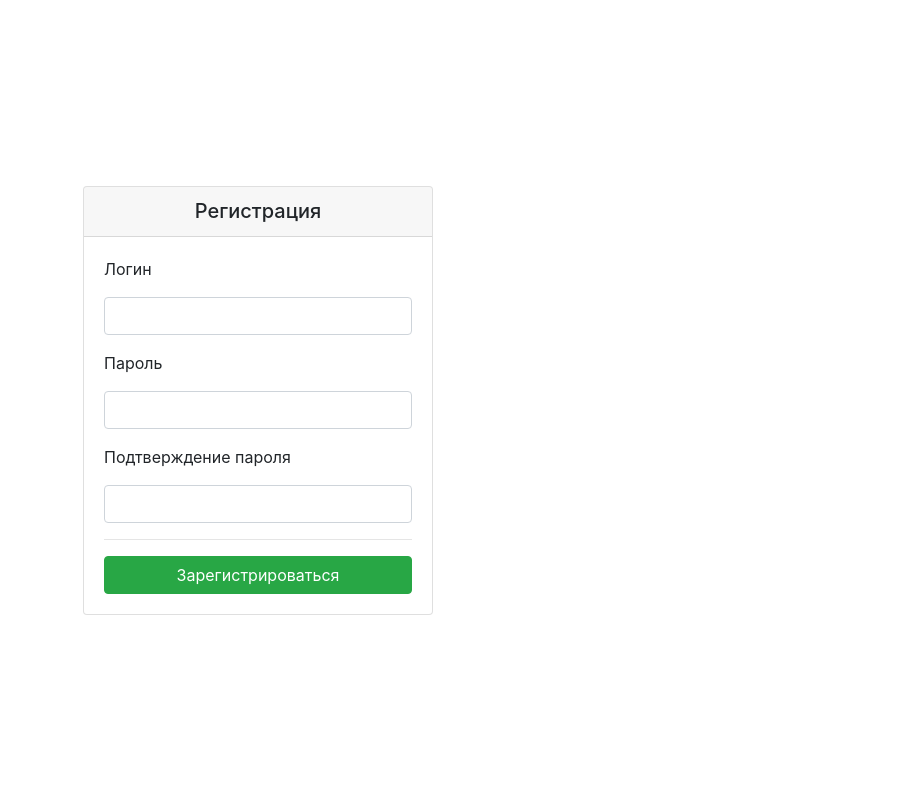
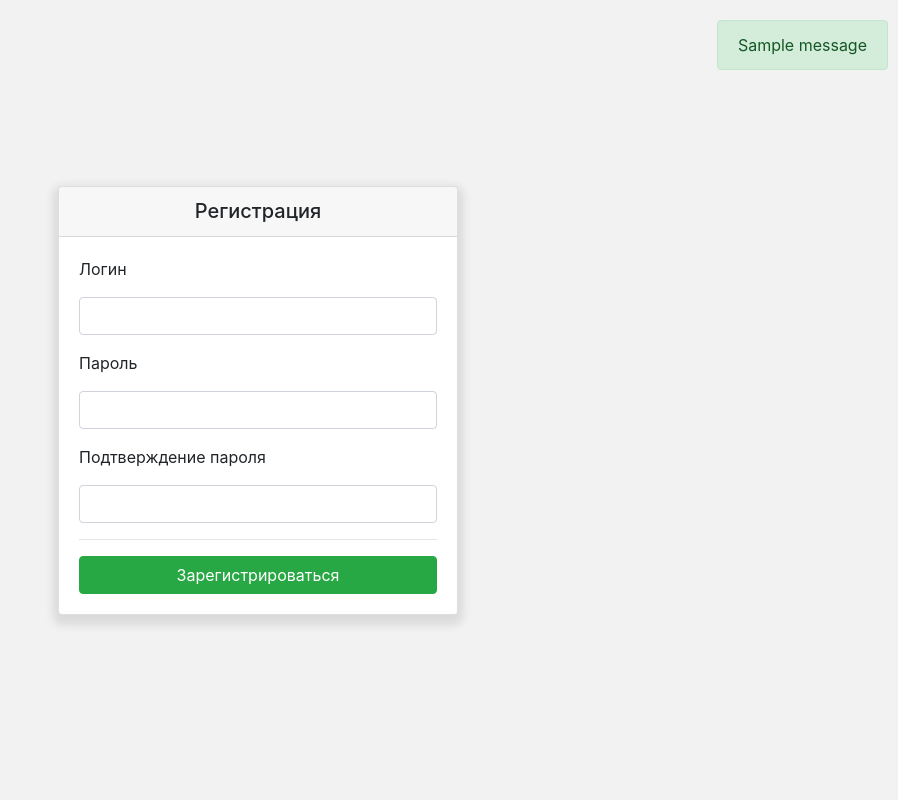
Before and after one commit to rorik302/AutoBlog, a Flask app: page /auth/registration in a window 1280 px wide. Shown: the whole page, without its empty margins (382-1280 px from the left). Run offline with Flask 2, Linux system fonts and the light colour scheme; one stand-in notice (Sample message) is shown; some libraries are stand-ins or nearby versions.

Commit message:
refactoring

```diff
--- a/app.py
+++ b/app.py
@@ -29,9 +29,7 @@ def load_user(user_id):
 @app.route("/", endpoint="main")
 def main():
     posts = Session.query(Post).order_by(Post.created)
-    for post in posts:
-        print(post.image)
-    return render_template("index.html", posts=posts, images_dir=IMAGES_DIR)
+    return render_template("index.html", posts=posts)
 
 
 @app.teardown_request
--- a/forms/auth.py
+++ b/forms/auth.py
@@ -1,14 +1,14 @@
 from flask_wtf import FlaskForm
 from wtforms import StringField, PasswordField
-from wtforms.validators import DataRequired
+from wtforms.validators import InputRequired
 
 from models import User
 from models.db import Session
 
 
 class AuthForm(FlaskForm):
-    username = StringField("Логин", validators=[DataRequired()])
-    password = PasswordField("Пароль", validators=[DataRequired()])
+    username = StringField("Логин", validators=[InputRequired()])
+    password = PasswordField("Пароль", validators=[InputRequired()])
 
 
 class LoginForm(AuthForm):
@@ -28,7 +28,7 @@ class LoginForm(AuthForm):
 
 
 class RegistrationForm(AuthForm):
-    confirm = PasswordField("Подтверждение пароля", validators=[DataRequired()])
+    confirm = PasswordField("Подтверждение пароля", validators=[InputRequired()])
 
     def validate_username(self, field):
         if len(field.data) < 6:
--- a/models/post.py
+++ b/models/post.py
@@ -10,14 +10,14 @@ from models.base import Base
 class Post(Base):
     title = Column(String, nullable=False)
     text = Column(Text, nullable=False)
-    image = Column(String)
+    image_url = Column(String)
     user_id = Column(Integer, ForeignKey(User.id), nullable=False)
     user = relationship(User)
     created = Column(DateTime, default=datetime.now())
 
 
-    def __init__(self, title, text, image, user_id):
+    def __init__(self, title, text, image_url, user_id):
         self.title = title
         self.text = text
-        self.image = image
+        self.image_url = image_url
         self.user_id = user_id
--- /dev/null
+++ b/static/css/alerts.css
@@ -0,0 +1,10 @@
+.alerts-container {
+  position: absolute;
+  top: 20px;
+  right: 10px;
+}
+.alerts-container .alert {
+  list-style: none;
+}
+
+/*# sourceMappingURL=alerts.css.map */
--- /dev/null
+++ b/static/css/app.css
@@ -0,0 +1,5 @@
+body {
+  background-color: rgba(0, 0, 0, 0.05);
+}
+
+/*# sourceMappingURL=app.css.map */
--- a/static/css/auth.css
+++ b/static/css/auth.css
@@ -1,9 +1,12 @@
 .auth-container {
-    height: 100vh;
-    display: flex;
-    justify-content: center;
-    align-items: center;
+  height: 100vh;
+  display: flex;
+  background-color: rgba(0, 0, 0, 0.05);
 }
-.auth-card {
-    min-width: 350px;
+.auth-container .auth-card {
+  margin: auto;
+  min-width: 400px;
+  box-shadow: 0 5px 10px 5px rgba(0, 0, 0, 0.1);
 }
+
+/*# sourceMappingURL=auth.css.map */
--- /dev/null
+++ b/static/scss/alerts.scss
@@ -0,0 +1,8 @@
+.alerts-container {
+  position: absolute;
+  top: 20px;
+  right: 10px;
+  .alert {
+    list-style: none;
+  }
+}
--- /dev/null
+++ b/static/scss/app.scss
@@ -0,0 +1,3 @@
+body {
+  background-color: rgba(0, 0, 0, .05);
+}
--- /dev/null
+++ b/static/scss/auth.scss
@@ -0,0 +1,10 @@
+.auth-container {
+  height: 100vh;
+  display: flex;
+  background-color: rgba(0, 0, 0, .05);
+  .auth-card {
+    margin: auto;
+    min-width: 400px;
+    box-shadow: 0 5px 10px 5px rgba(0, 0, 0, .1);
+  }
+}
--- a/templates/auth/base.html
+++ b/templates/auth/base.html
@@ -7,9 +7,21 @@
     <meta http-equiv="X-UA-Compatible" content="ie=edge">
     <link rel="stylesheet" href="{{ url_for('static', filename='css/bootstrap.min.css') }}">
     <link rel="stylesheet" href="{{ url_for('static', filename='css/auth.css') }}">
+    <link rel="stylesheet" href="{{ url_for('static', filename='css/alerts.css') }}">
     <title>{% block title %}{% endblock %}</title>
 </head>
 <body>
+
+{% with messages = get_flashed_messages(with_categories=true) %}
+    {% if messages %}
+        <ul class="alerts-container">
+            {% for category, message in messages %}
+                <li class="alert alert-{{ category }}">{{ message }}</li>
+            {% endfor %}
+        </ul>
+    {% endif %}
+{% endwith %}
+
 <div class="auth-container">
     <div class="card auth-card">
         <div class="card-header text-center">{% block header %}{% endblock %}</div>
--- a/templates/base.html
+++ b/templates/base.html
@@ -6,6 +6,7 @@
           content="width=device-width, user-scalable=no, initial-scale=1.0, maximum-scale=1.0, minimum-scale=1.0">
     <meta http-equiv="X-UA-Compatible" content="ie=edge">
     <link rel="stylesheet" href="{{ url_for('static', filename='css/bootstrap.min.css') }}">
+    <link rel="stylesheet" href="{{ url_for('static', filename='css/app.css') }}">
     {% block css %}{% endblock %}
     <title>{% block title %}Автоблог - Все посты{% endblock %}</title>
 </head>
--- a/templates/posts/post_create.html
+++ b/templates/posts/post_create.html
@@ -5,7 +5,7 @@
 {% block body %}
     <div class="card">
         <div class="card-body">
-            <form method="post" action="{{ url_for('posts_app.create') }}" enctype="multipart/form-data">
+            <form method="post" action="{% block form_action %}{{ url_for('posts_app.create') }}{% endblock %}" enctype="multipart/form-data">
                 {{ form.csrf_token }}
                 {% for field in form if field.name != 'csrf_token' %}
                     <div class="form-group">
--- /dev/null
+++ b/templates/posts/post_update.html
@@ -0,0 +1,3 @@
+{% extends 'posts/post_create.html' %}
+
+{% block form_action %}{{ url_for('posts_app.update', post_id=post_id) }}{% endblock %}
--- a/views/auth.py
+++ b/views/auth.py
@@ -1,4 +1,4 @@
-from flask import render_template, Blueprint, request, redirect, url_for
+from flask import render_template, Blueprint, request, redirect, url_for, flash
 from flask_login import login_user, logout_user
 
 from forms.auth import LoginForm, RegistrationForm
@@ -29,6 +29,10 @@ def registration():
         Session.add(user)
         Session.commit()
 
+        flash(
+            message=f'Пользователь {user.username} успешно зарегистрирован',
+            category='success'
+        )
         return redirect(url_for("auth_app.login"))
     return render_template("auth/registration.html", form=form)
 
```
Also changed, not shown: forms/posts.py (+4 -5 lines), templates/index.html (+9 -3 lines), views/posts.py (+23 -20 lines), static/img/car-icon-md.png (added).
